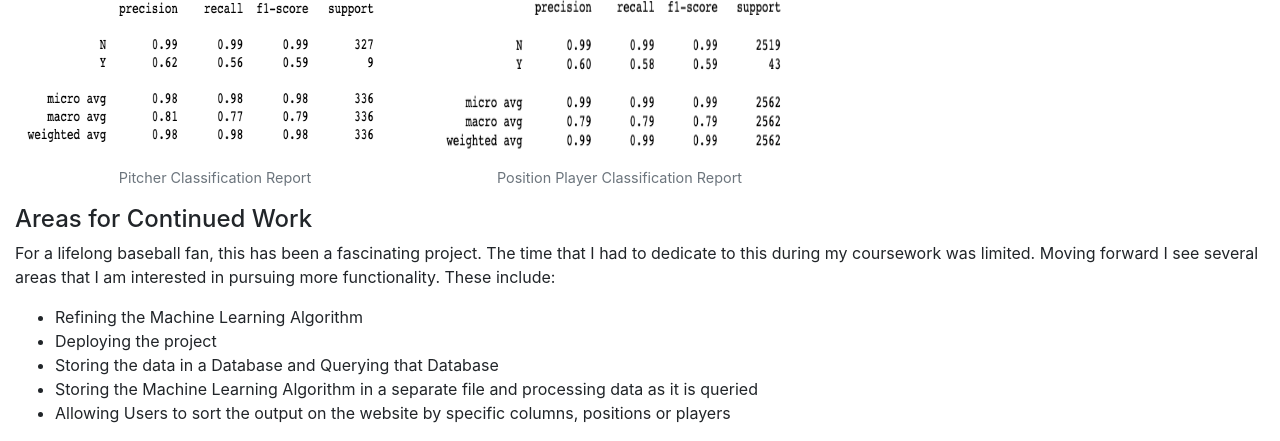
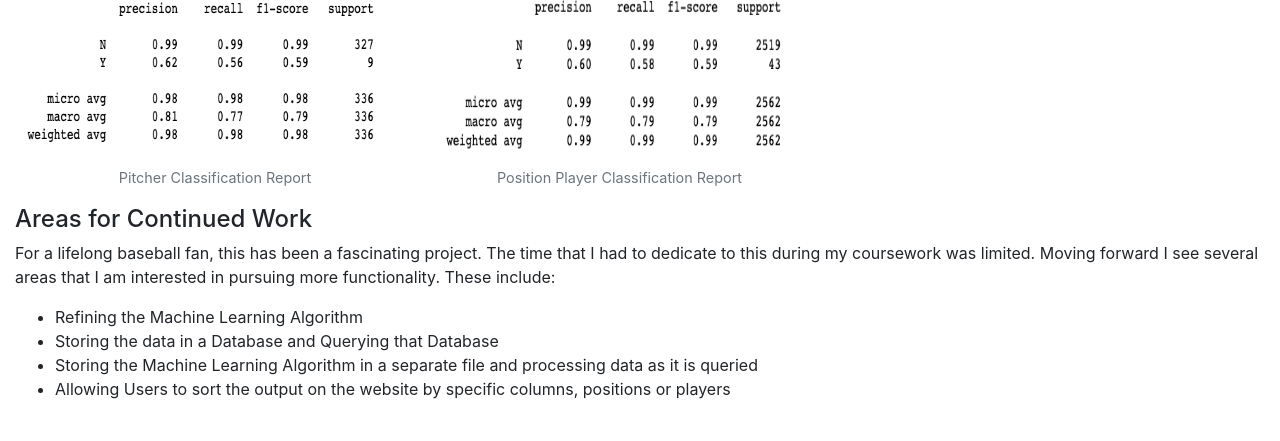
Before and after one commit to cmarche2ti/mlb-hall-of-fame, a Flask app: page /methodology in a window 1280 px wide. Shown: the part 1066-1507 px from the top of the page. After the commit the page ends 1465 px from the top, so only its background shows below. Run offline with Flask 2, Linux system fonts and the light colour scheme; data that the repository does not hold is empty; some libraries are stand-ins or nearby versions.

Commit message:
more edits to further work

```diff
--- a/templates/mlb-hof-methodology.html
+++ b/templates/mlb-hof-methodology.html
@@ -104,7 +104,6 @@
         </p>
         <ul>
           <li>Refining the Machine Learning Algorithm</li>
-          <li>Deploying the project</li>
           <li>Storing the data in a Database and Querying that Database</li>
           <li>Storing the Machine Learning Algorithm in a separate file and processing data as it is queried</li>
           <li>Allowing Users to sort the output on the website by specific columns, positions or players</li>
```
